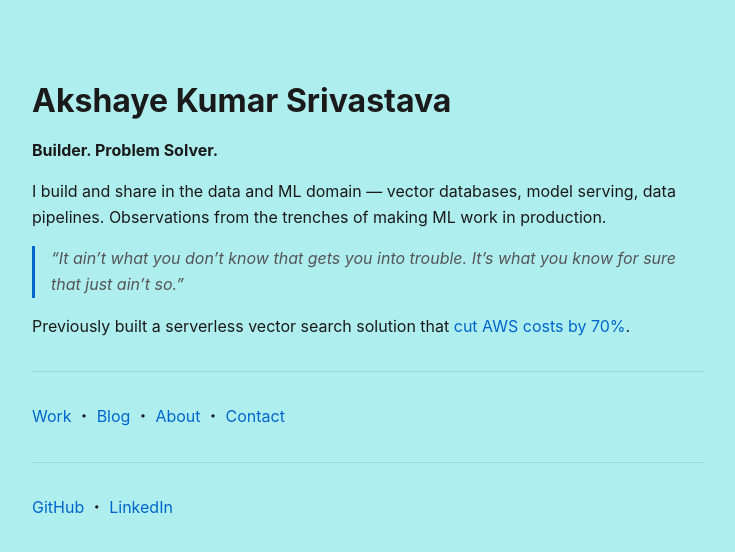
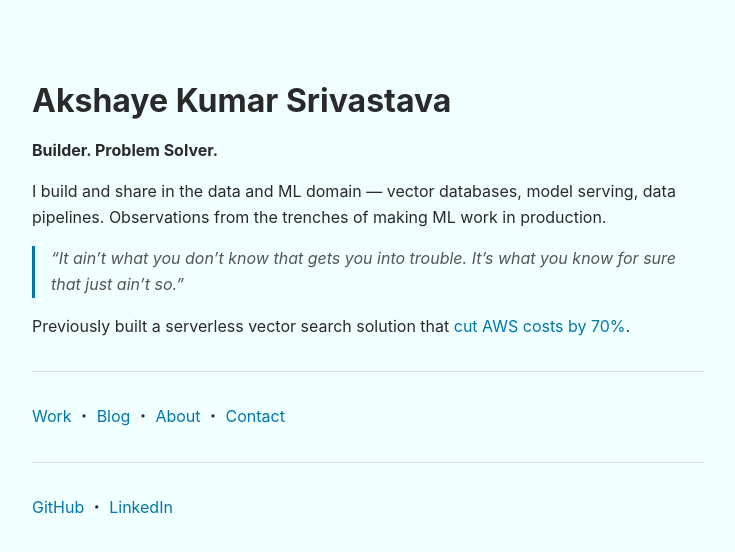
Before and after one commit to akshayeKS/akshayeks.github.io, a Jekyll site: the page built from index.md, in a window 1280 px wide. Shown: the top 552 px of the page, without its empty margins (272-1007 px from the left). Built offline with Jekyll 4.4.1, drawn with Linux system fonts in a browser that asks for light colours.

Commit message:
Lighter, soothing blue (#F0FFFF)

```diff
--- a/assets/css/style.css
+++ b/assets/css/style.css
@@ -1,9 +1,9 @@
-/* Bale Blue Background */
+/* Soothing Light Blue */
 :root {
-  --bg-color: #AFEEEE;
-  --text-color: #1a1a1a;
-  --link-color: #0066cc;
-  --code-bg: #e0f7f7;
+  --bg-color: #F0FFFF;
+  --text-color: #2a2a2a;
+  --link-color: #0077aa;
+  --code-bg: #f5fefe;
 }
 
 * {
```
